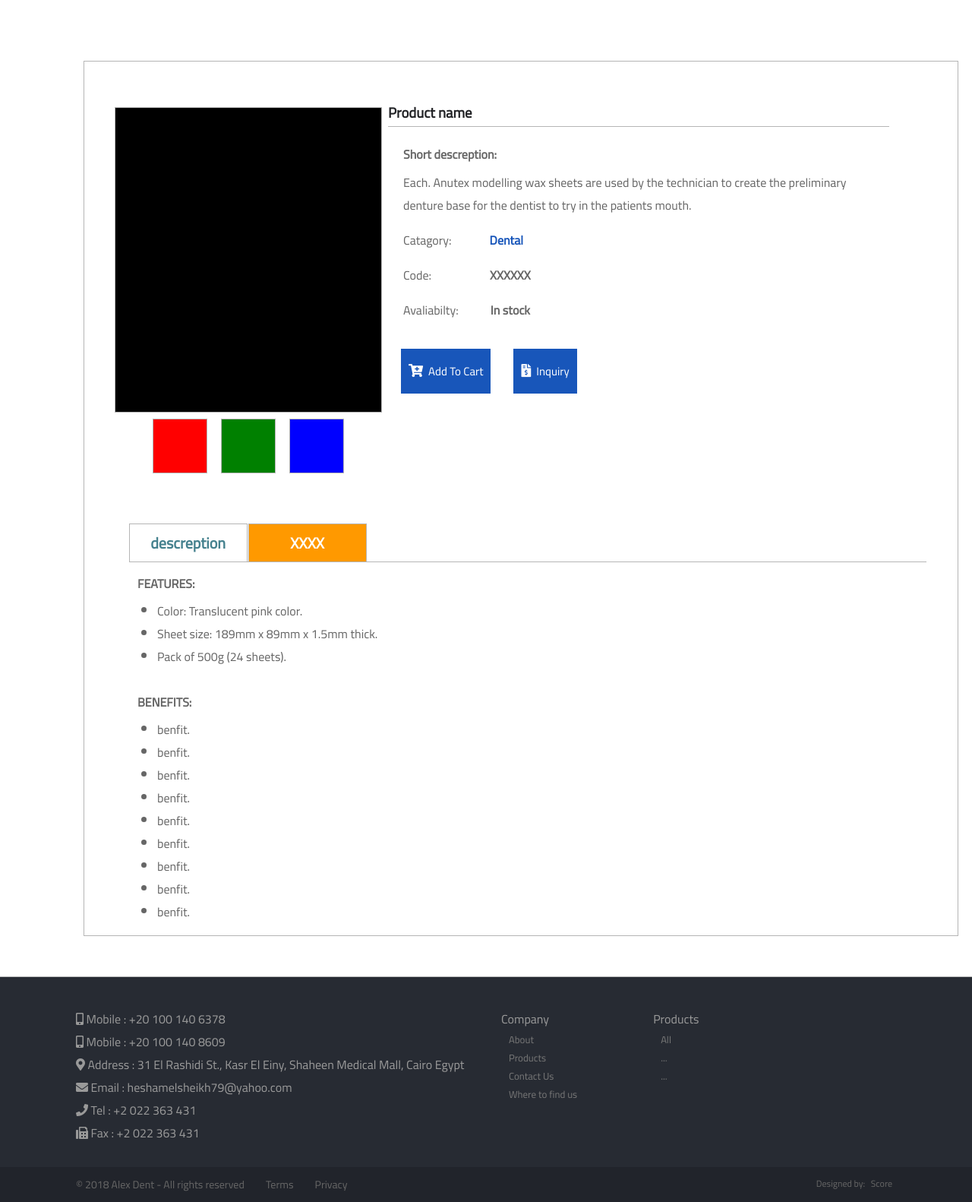
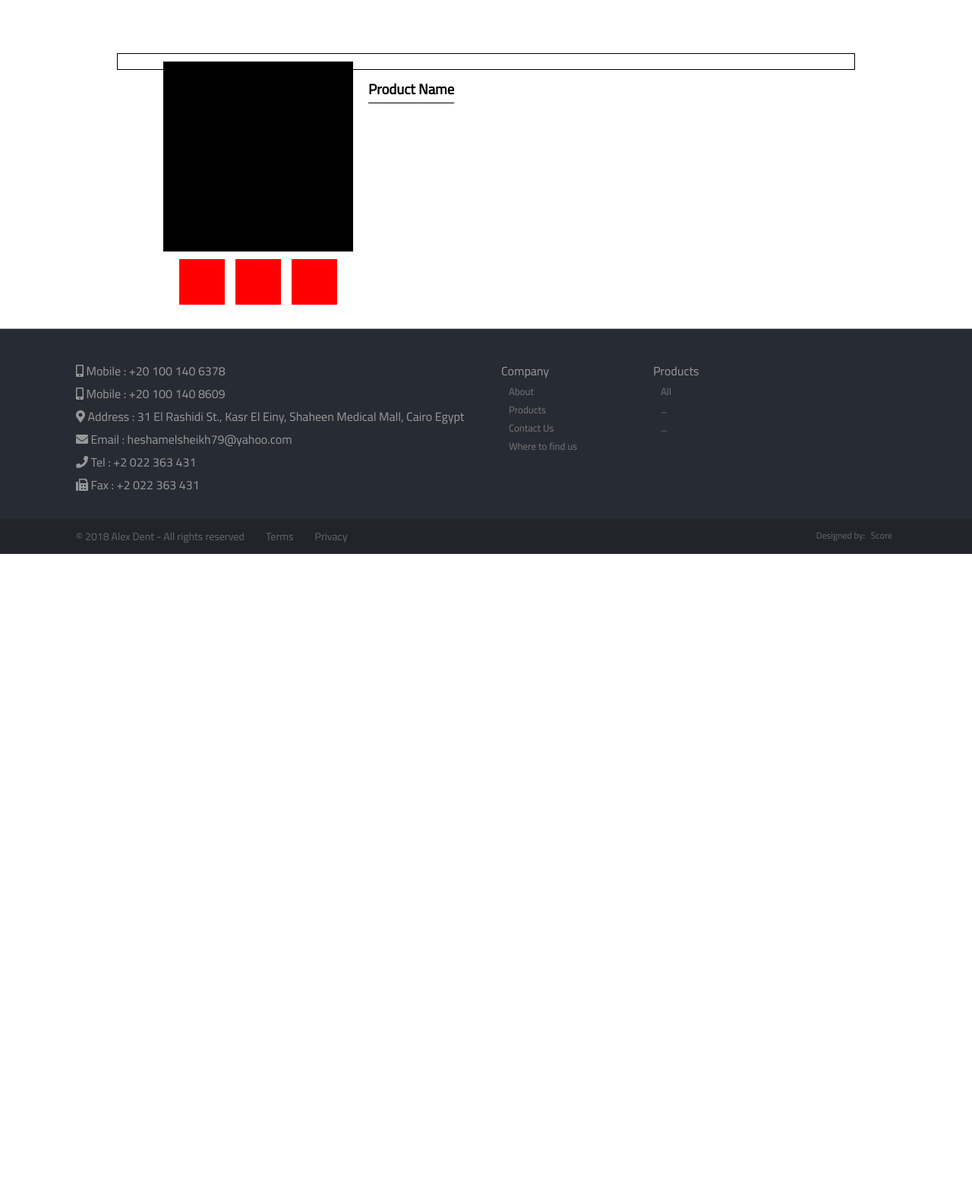
Before and after one commit to Hardmgamer/Alex-Dent, a PHP site: page /productinfo.php in a window 1280 px wide. Shown: the part 71-1653 px from the top of the page at 76% size. After the commit the page ends 800 px from the top, so only its background shows below. Run offline with PHP 8.4, Linux system fonts and the light colour scheme; some libraries are stand-ins or nearby versions.

Commit message:
Products editing

```diff
--- a/Stylesheets/prodinfo.css
+++ b/Stylesheets/prodinfo.css
@@ -1,161 +1,35 @@
-.page{
-  height: aut;
-  width: 1150px;
-  margin-left: 110px;
-  margin-top: 80px;
-  border: 1px solid #b5b5b5;
+.body{
+  width:950px;
+  margin-top:70px;
+  margin-left:auto;
+  margin-right:auto;
+  border:1px solid #000;
+  padding:10px;
 }
-.image{
-  overflow:hidden;
-  background:#000;
-  position:absolute;
-  width: 350px;
-  height: 400px;
-  margin-top: 60px;
-  margin-left: 40px;
+.imageCont{
+  float:left;
+  padding-left:50px;
 }
-.minimage{
-  margin-left: 40px;
+.bimage{
+  height:250px;
+  width:250px;
+  background-color: #000;
 }
-.image1{
-  border: 1px solid #b5b5b5;
-  background: red;
-  width: 70px;
-  height: 70px;
-  margin-top: 470px;
-  margin-left: 50px;
-  position: absolute;
+.simages{
+  margin-top:10px;
 }
-.image2{
-  border: 1px solid #b5b5b5;
-  background: green;
-  margin-left: 140px;
-  margin-top: 470px;
-  width: 70px;
-  height: 70px;
-  position: absolute;
-}
-.image3{
-  border: 1px solid #b5b5b5;
-  margin-left: 230px;
-  margin-top: 470px;
-  background: blue;
-  width: 70px;
-  height: 70px;
-  position: absolute;
+.simage{
+  display:inline-block;
+  width:60px;
+  height:60px;
+  background-color:red;
+  margin:0 5px;
 }
 
-h3{
-  color:#222326;
+.detCont{
+  float:left;
+  padding-left:20px;
 }
-
-.name{
-  width: 1060px;
+.detCont h3{
+  border-bottom:1px solid #000;
 }
-.name h3{
-  margin-left: 400px;
-  margin-top: 50px;
-  border-bottom: 1px solid #b5b5b5;
-}
-.name h4{
-  margin-left: 400px;
-  color:#666666;
-  padding-left: 20px;
-}
-.descreption{
-  width: 600px;
-  margin-left: 400px;
-  margin-top: -15px;
-}
-.descreption p{
-  color: #666666;
-}
-.descreption a{
-  margin-left: 50px;
-  color: #1856ba;
-  text-decoration: none;
-}
-a:hover, a:focus{
-    color: #1822ba;
-    text-decoration: none;
-  }
-
-.code{
-  margin-left: 77px;
-}
-.is{
-  margin-left:42px;
-}
-.little{
-  padding-left: 20px;
-}
-.image{
-  border: 1px solid #b5b5b5;
-}
-.ProdButton{
-  padding:0.3px 10px;
-  display: inline-block;
-  color:#fff;
-  font-size:15px;
-  background:#1856ba;
-  margin-right:30px;
-  margin-top:20px;
-  float:left;
-  transition:background-color 0.2s
-}
-.ProdButton span{
-  margin-right:7px;
-  font-size:17px;
-}
-.ProdButton:hover{
-  background:#1822ba;
-}
-.buttons{
-  margin-left: 417px;
-}
-.sections{
-  float: left;
-  overflow: hidden;
-  width: 1050px;
-  margin-top: 250px;
-  margin-left: -620px;
-  text-align: center;
-  border-bottom: 1px solid #b5b5b5;
-}
-.descreptionsec{
-  color: #45818e;
-  font-size: 20px;
-  border: 1px solid #b5b5b5;
-  width: 150px;
-  padding: 6px 2px;
-  border-bottom: none;
-}
-.features{
-  font-size: 20px;
-  border: 1px solid #b5b5b5;
-  width: 150px;
-  padding: 6px 2px;
-  border-bottom: none;
-  background: #ff9900;
-  margin-top: -50px;
-  margin-left: 157px;
-}
-.features strong{
-  color:white;
-}
-.Detials{
-  color: #666666;
-margin-top: 330px;
-margin-left: 70px;
-}
-.Detials h4, .Benfits h4{
-  margin-bottom: -10px;
-}
-.Detials ul,.Benfits ul{
-  margin-left: -14px;
-}
-.Benfits{
-  color: #666666;
-margin-top: 30px;
-margin-left: 70px;
-}
--- a/Stylesheets/productsadmin.css
+++ b/Stylesheets/productsadmin.css
@@ -9,3 +9,6 @@ border-bottom: 1px solid #a5a5a5;
 table{
   border: 1px solid #a5a5a5;
 }
+.pr a{
+color: green;
+}
--- a/productinfo.php
+++ b/productinfo.php
@@ -5,63 +5,24 @@
   <link rel="stylesheet" type="text/css" href="./Stylesheets/prodinfo.css">
   <link rel="stylesheet" href="https://use.fontawesome.com/releases/v5.1.0/css/all.css" integrity="sha384-lKuwvrZot6UHsBSfcMvOkWwlCMgc0TaWr+30HWe3a4ltaBwTZhyTEggF5tJv8tbt" crossorigin="anonymous">
 </head>
-<?php include('./header.html'); ?>
-<?php include('./footer.html'); ?>
 <body>
-  <div class="page">
-  <div class="photos">
-    <div class="image">
+  <?php include('./header.html'); ?>
+  <div class="body">
+    <div class="imageCont">
+      <div class="bimage">
+      </div>
+      <div class="simages">
+        <center>
+        <div class="simage"></div>
+        <div class="simage"></div>
+        <div class="simage"></div>
+        </center>
+      </div>
     </div>
-    <div class="minimage">
-    <div class="image1">
-    </div>
-    <div class="image2">
-    </div>
-    <div class="image3">
+    <div class="detCont">
+      <h3>Product Name</h3>
     </div>
   </div>
-  </div>
-    <div class="name">
-      <h3>Product name</h3>
-      <h4>Short descreption:</h4>
-    </div>
-    <div class="little">
-    <div class="descreption">
-      <p>Each. Anutex modelling wax sheets are used by the technician to create the preliminary denture base for the dentist to try in the patients mouth.</p>
-      <p>Catagory:<a href="#"><strong>Dental</strong></a></p>
-      <p>Code:<strong class="code">XXXXXX</strong></p>
-      <p>Avaliabilty:<strong class="is">In stock</strong></p>
-     </div>
-   </div>
-  <div class="buttons">
-    <div class="ProdButton"><p><span class="fas fa-cart-plus"></span>Add To Cart</p></div>
-    <div class="ProdButton"><p><span class="fas fa-file-invoice-dollar"></span>Inquiry</p></div>
-  </div>
-  <div class="sections">
-    <div class="descreptionsec"><strong>descreption</strong></div>
-    <div class="features"><strong>XXXX</strong></div>
-  </div>
-  <div class="Detials">
-    <h4><strong>FEATURES:</strong></h4>
-    <ul>
-      <li>Color: Translucent pink color.</li>
-      <li>Sheet size: 189mm x 89mm x 1.5mm thick.</li>
-      <li>Pack of 500g (24 sheets).</li>
-    </ul>
-  </div>
-  <div class="Benfits">
-    <h4><strong>BENEFITS:</strong></h4>
-    <ul>
-      <li>benfit.</li>
-      <li>benfit.</li>
-      <li>benfit.</li>
-      <li>benfit.</li>
-      <li>benfit.</li>
-      <li>benfit.</li>
-      <li>benfit.</li>
-      <li>benfit.</li>
-      <li>benfit.</li>
-    </ul>
-  </div>
+  <?php include('./footer.html'); ?>
 </body>
 </html>
```
Also changed, not shown: ControlPanal/Products/products.php (+16 -2 lines).
